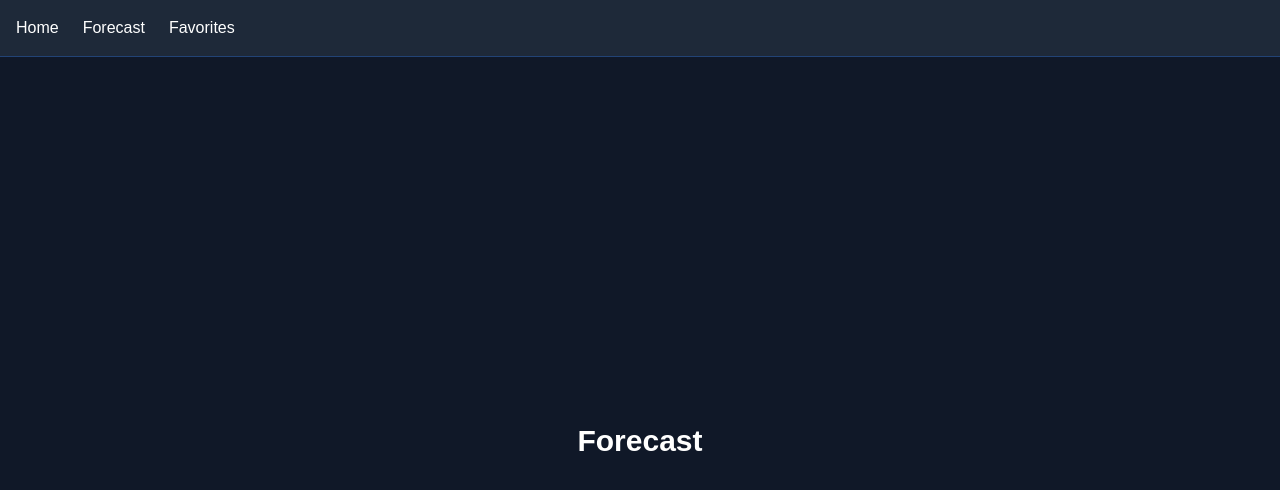
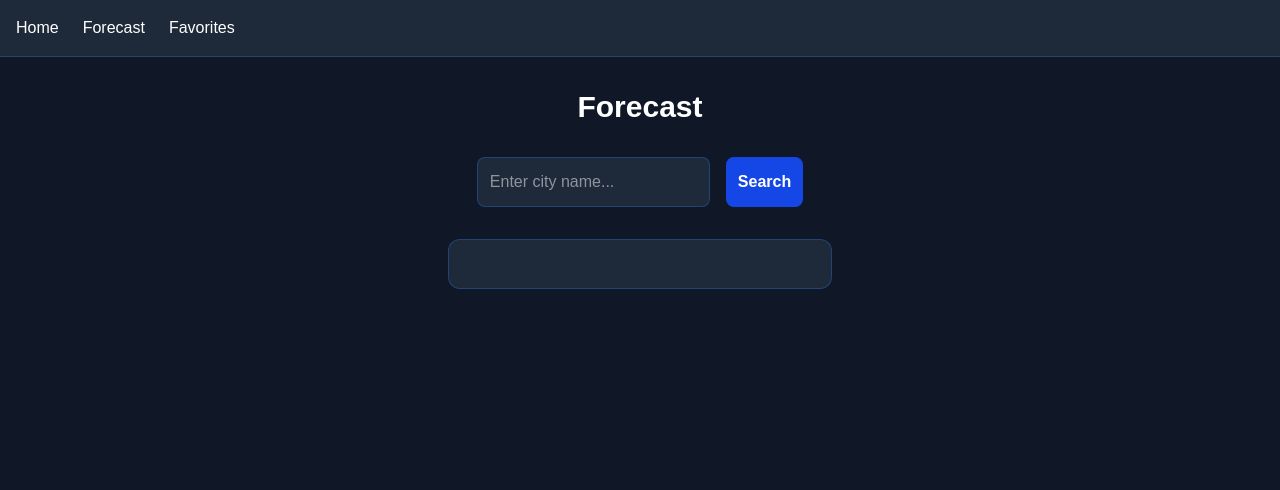
Before and after one commit to aleynaayvaz/nextjs-learning, a Next.js app: page /forecast in a window 1280 px wide. Shown: the top 490 px of the page. Built offline with nearby package versions, Linux system fonts and the light colour scheme.

Commit message:
feat: add 5-day weather forecast page with city search

```diff
--- a/app/forecast/page.tsx
+++ b/app/forecast/page.tsx
@@ -1,8 +1,59 @@
+"use client"
+import { useState } from "react"
+
 export default function Forecast() {
+ const [city, setCity] = useState("")
+  const [loading, setLoading] = useState(false)
+  const [errorMessage, setErrorMessage] = useState("")
+  const [forecast, setForecast] = useState<any[]>([])
+
+  async function fetchForecast() {
+    setLoading(true)
+    setErrorMessage("")
+    if (city.trim() === "") {
+      setErrorMessage("Please enter city name, not be empty")
+      setLoading(false)
+      return
+    }
+    const res = await fetch(
+      `https://api.openweathermap.org/data/2.5/forecast?q=${city}&appid=${process.env.NEXT_PUBLIC_WEATHER_API_KEY}&units=metric&lang=en`
+    )
+    const data = await res.json()
+    setForecast(data.list.filter((item: any) => item.dt_txt.includes("12:00:00")))
+    console.log(data)
+    setLoading(false)
+  }
 
   return (
-    <div className="min-h-screen bg-gray-900 text-white flex flex-col items-center justify-center p-8">
+    <div className="min-h-screen bg-gray-900 text-white flex flex-col items-center p-8">
       <h1 className="text-3xl font-bold mb-8">Forecast</h1>
+      <div className="flex gap-4">
+        <input
+          className="p-3 rounded-lg bg-gray-800 border border-blue-500/30 text-white focus:outline-none focus:ring-2 focus:ring-blue-500"
+          placeholder="Enter city name..."
+          value={city}
+          onChange={(e) => setCity(e.target.value)}
+        />
+        <button
+          className="p-3 bg-blue-700 rounded-lg font-bold hover:scale-105 transition-transform"
+          onClick={fetchForecast}>
+          Search
+        </button>
+      </div>
+      <div>
+        {loading && <p className="mt-8 text-gray-400">Loading...</p>}
+        {errorMessage && <p className="mt-2 text-sm text-red-500">{errorMessage}</p>}
+        {forecast && (
+          <div className="mt-8 p-6 bg-gray-800 rounded-xl border border-blue-500/30 w-96 max-w-md--lg">
+            {forecast.map((item: any) => (
+              <div key={item.dt} className="flex justify-between p-3 bg-gray-800 rounded-xl mb-2">
+                <p>{item.dt_txt.split(" ")[0]}</p>
+                <p>{Math.round(item.main.temp)}°C</p>
+              </div>
+            ))}
+          </div>
+        )}
+      </div>
     </div>
   )
 }
--- a/app/page.tsx
+++ b/app/page.tsx
@@ -74,7 +74,7 @@ export default function Home() {
                 height={80}
               />
             </div>
-            <div className="grid grid-cols-3 gap-4 mt-4">
+            <div className="grid grid-cols-5 gap-4 mt-4">
               <div className="text-center">
                 <p className="text-gray-400 text-sm">Feels Like</p>
                 <p className="font-bold">{weather.feels_like}°C</p>
```
